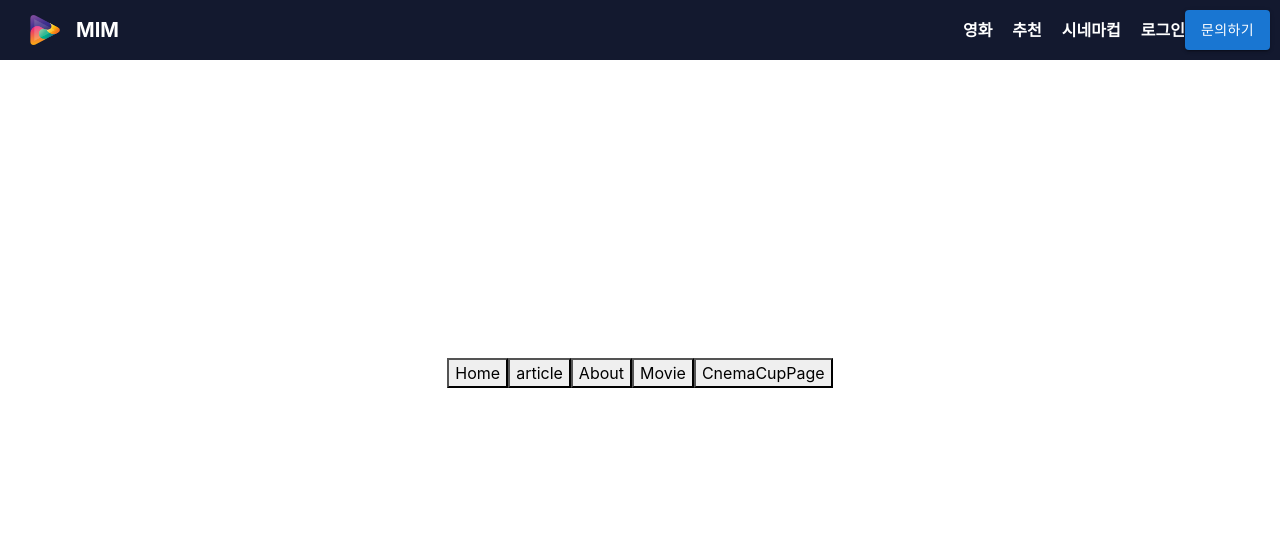
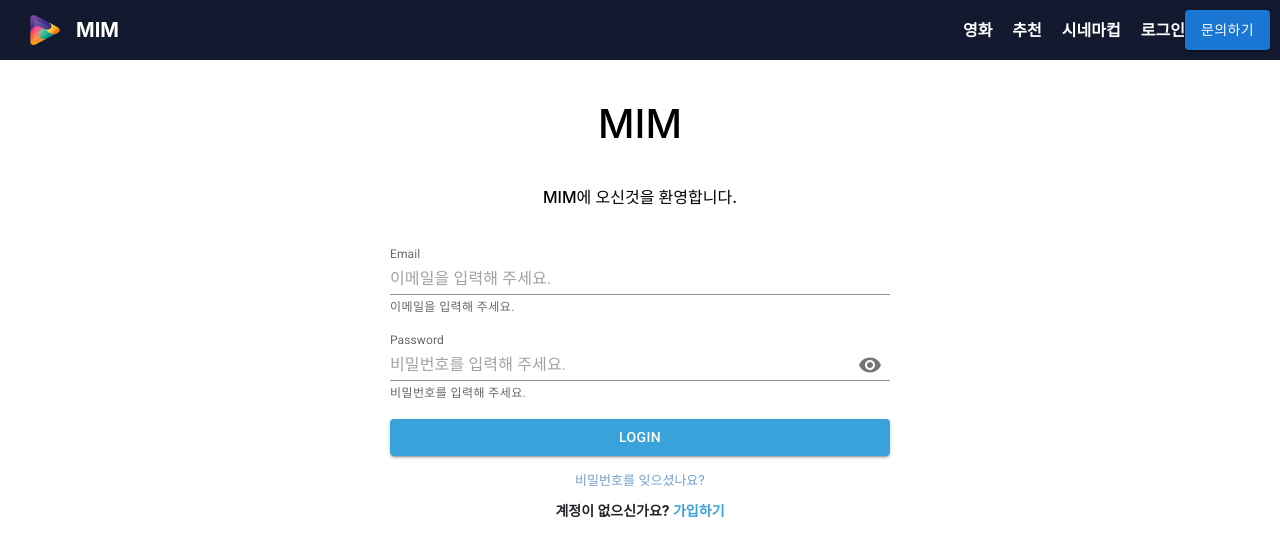
Before and after one commit to latebloomers/MovieInMine_Frontend, a React (Create React App) app: page /users/login in a window 1280 px wide. Shown: the top 556 px of the page. Built offline with nearby package versions, Linux system fonts and the light colour scheme; some icons are missing.

Commit message:
init: project upload

```diff
--- a/src/components/common/Header.tsx
+++ b/src/components/common/Header.tsx
@@ -55,7 +55,7 @@ const Header = () => {
             <PageLink to="/article">영화</PageLink>
             <PageLink to="/about">추천</PageLink>
             <PageLink to="/users/sign_in">시네마컵</PageLink>
-            <PageLink to="/users/sign_in">로그인</PageLink>
+            <PageLink to="/users/login">로그인</PageLink>
             <Button variant="contained">문의하기</Button>
 
 
@@ -71,35 +71,10 @@ const Header = () => {
             <PageLinkMobile to="/article">영화</PageLinkMobile>
             <PageLinkMobile to="/about">추천</PageLinkMobile>
             <PageLinkMobile to="/users/sign_in">시네마컵</PageLinkMobile>
-            <PageLinkMobile to="/users/sign_in">로그인</PageLinkMobile>
+            <PageLinkMobile to="/users/login">로그인</PageLinkMobile>
             <Button variant="contained">문의하기</Button>
         </NavMobile>
       </Container>
-
-      <br/><br/><br/><br/><br/><br/><br/><br/><br/><br/><br/><br/><br/>
-
-
-
-
-      <Test>asd
-        {/* <h4 style={{ color:'#000000' }}>asd</h4> */}
-      </Test>
-        <Link to="/">
-          <button>Home</button>
-        </Link>
-        <Link to="/article">
-          <button>article</button>
-        </Link>
-        <Link to="/about">
-          <button>About</button>
-        </Link>
-        <Link to="/movie">
-          <button>Movie</button>
-        </Link>
-        <Link to="/cnemacup">
-          <button>CnemaCupPage</button>
-        </Link>
-      {/* <Button variant="contained">Hello World</Button> */}
     </>
   );
 }
@@ -107,7 +82,7 @@ const Header = () => {
 export default Header;
 
 const Container = styled.header`
-  position: absolute;
+  position: stiky;
   align-self: center;
   top: 0;
   left: 0;
--- /dev/null
+++ b/src/pages/Login.tsx
@@ -0,0 +1,295 @@
+import React from "react";
+import axios from "axios";
+
+import { useState, useCallback } from "react";
+
+import { Link, Outlet, useNavigate } from "react-router-dom";
+
+/** @jsxImportSource @emotion/react */
+import { css } from "@emotion/react";
+import styled from "@emotion/styled";
+
+import FormControl from "@mui/material/FormControl";
+import FormHelperText from "@mui/material/FormHelperText";
+import Input from "@mui/material/Input";
+import InputLabel from "@mui/material/InputLabel";
+
+import InputAdornment from "@mui/material/InputAdornment";
+import IconButton from "@mui/material/IconButton";
+
+import Visibility from "@mui/icons-material/Visibility";
+import VisibilityOff from "@mui/icons-material/VisibilityOff";
+
+import Button from "@mui/material/Button";
+
+import { createTheme, ThemeProvider } from "@mui/material/styles";
+
+const themeMIM = createTheme({
+  palette: {
+    primary: {
+      // Purple and green play nicely together.
+      main: "#39A2DB",
+      contrastText: "#ffffff",
+    },
+    secondary: {
+      // This is green.A700 as hex.
+      main: "#769FCD",
+    },
+  },
+});
+
+interface State {
+  email: string;
+  password: string;
+  showPassword: boolean;
+}
+
+const Login = () => {
+  const [values, setValues] = React.useState<State>({
+    email: "string",
+    password: "",
+    showPassword: false,
+  });
+
+  const navigate = useNavigate();
+
+  // 유효성 검사
+  const [isEmail, setIsEmail] = useState<boolean>(true);
+  const [isPassword, setIsPassword] = useState<boolean>(true);
+
+  // const router = useRouter();
+
+  //에러메시지 저장
+  const [emailError, setEmailError] =
+    useState<string>("이메일을 입력해 주세요.");
+  const [passwordError, setPasswordError] =
+    useState<string>("비밀번호를 입력해 주세요.");
+
+  // 회원가입 버튼 클릭
+  const onLogin = () => {
+    axios
+      .post("http://hyeokho.me:8080/auth/login", {
+        email: values.email,
+        password: values.password,
+      })
+      .then((res) => {
+        if (res.data.accessToken) {
+          localStorage.setItem("access-token", res.data.accessToken);
+        }
+
+        alert("로그인 되었습니다. :)");
+
+        navigate("/");
+      })
+      .catch((error) => {
+        alert("다시 시도해 주세요.");
+        // console.log(error.message);
+        // console.log(error.response.data.statusCode);
+      });
+  };
+
+  // 이메일 텍스트 필드가 바뀔때 마다 동작
+  const handleChangeEmail = (event: React.ChangeEvent<HTMLInputElement>) => {
+    setValues({
+      ...values,
+      email: event.target.value,
+    });
+
+    const emailRegex =
+      /([\w-.]+)@((\[[0-9]{1,3}\.[0-9]{1,3}\.[0-9]{1,3}\.)|(([\w-]+\.)+))([a-zA-Z]{2,4}|[0-9]{1,3})(\]?)$/;
+    const emailCurrent = event.target.value;
+
+    if (event.target.value === "") {
+      setEmailError("이메일을 입력해 주세요.");
+      setIsEmail(true);
+    } else if (!emailRegex.test(emailCurrent)) {
+      setEmailError("이메일 형식에 맞게 입력해 주세요.");
+      setIsEmail(false);
+    } else {
+      setEmailError("올바른 이메일 형식입니다!");
+      setIsEmail(true);
+    }
+  };
+
+  // 패스워드 텍스트 필드가 바뀔때 마다 동작
+  const handleChangePassword = (event: React.ChangeEvent<HTMLInputElement>) => {
+    setValues({
+      ...values,
+      password: event.target.value,
+    });
+
+    if (event.target.value === "") {
+      setPasswordError("비밀번호를 입력해 주세요.");
+      setIsPassword(true);
+    } else if (event.target.value.length < 8) {
+      setPasswordError("비밀번호는 8자리 이상 입니다.");
+      setIsPassword(false);
+    } else {
+      setPasswordError("8자리 이상 입니다!");
+      setIsPassword(true);
+    }
+  };
+
+  // 패스워드 보기 버튼이 눌릴때마다 동작
+  const handleClickShowPassword = () => {
+    setValues({
+      ...values,
+      showPassword: !values.showPassword,
+    });
+  };
+
+  const handleMouseDownPassword = (
+    event: React.MouseEvent<HTMLButtonElement>
+  ) => {
+    event.preventDefault();
+  };
+
+  return (
+    <Container>
+      <Wrapper>
+        <ThemeProvider theme={themeMIM}>
+          <LoginForm>
+            <LoginHead>MIM</LoginHead>
+            <LoginMsg>MIM에 오신것을 환영합니다.</LoginMsg>
+
+            <LoginInput>
+              <FormControl
+                error={isEmail === true ? false : true}
+                variant="standard"
+                fullWidth
+              >
+                <InputLabel htmlFor="component-helper" shrink>
+                  Email
+                </InputLabel>
+                <Input
+                  id="component-helper-email"
+                  placeholder="이메일을 입력해 주세요."
+                  onChange={handleChangeEmail}
+                  required
+                  aria-describedby="component-helper-text"
+                />
+                <FormHelperText id="component-helper-text">
+                  {emailError}
+                </FormHelperText>
+              </FormControl>
+            </LoginInput>
+
+            <LoginInput>
+              <FormControl
+                error={isPassword === true ? false : true}
+                variant="standard"
+                fullWidth
+              >
+                <InputLabel htmlFor="standard-adornment-password" shrink>
+                  Password
+                </InputLabel>
+                <Input
+                  id="standard-adornment-password"
+                  type={values.showPassword ? "text" : "password"}
+                  value={values.password}
+                  placeholder="비밀번호를 입력해 주세요."
+                  onChange={handleChangePassword}
+                  required
+                  endAdornment={
+                    <InputAdornment position="end">
+                      <IconButton
+                        aria-label="toggle password visibility"
+                        onClick={handleClickShowPassword}
+                        onMouseDown={handleMouseDownPassword}
+                      >
+                        {values.showPassword ? (
+                          <VisibilityOff />
+                        ) : (
+                          <Visibility />
+                        )}
+                      </IconButton>
+                    </InputAdornment>
+                  }
+                />
+                <FormHelperText id="component-helper-text">
+                  {passwordError}
+                </FormHelperText>
+              </FormControl>
+            </LoginInput>
+
+            <LoginInput>
+              <Button
+                // disabled={ (isEmail === true ? false : true) || (isPassword === true ? false : true) }
+                variant="contained"
+                size="medium"
+                fullWidth
+                onClick={onLogin}
+              >
+                Login
+              </Button>
+            </LoginInput>
+
+            <LinkFindPassword to="/signup">
+              비밀번호를 잊으셨나요?
+            </LinkFindPassword>
+            <SignupMsg>
+              계정이 없으신가요?
+              <LinkSignup to="/signup"> 가입하기</LinkSignup>
+            </SignupMsg>
+          </LoginForm>
+        </ThemeProvider>
+      </Wrapper>
+    </Container>
+  );
+};
+
+const Container = styled.div``;
+
+const Wrapper = styled.div`
+  display: flex;
+  justify-content: center;
+`;
+
+const LoginHead = styled.h1`
+  color: #000000;
+  margin: 40px;
+`;
+
+const LoginMsg = styled.h5`
+  color: #000000;
+  margin: 40px;
+  font-size: 16px;
+`;
+
+const LoginForm = styled.div`
+  width: 500px;
+  display: inline-block;
+`;
+
+const LoginInput = styled.div`
+  margin: 15px 0px;
+`;
+
+const LinkFindPassword = styled(Link)`
+  display: block;
+  text-decoration: none;
+  margin: 10px;
+  font-size: 13px;
+  color: #769fcd;
+
+  &:hover {
+    color: #769fcd;
+  }
+`;
+
+const SignupMsg = styled.div`
+  text-decoration: none;
+  font-size: 14px;
+  font-weight: bold;
+`;
+
+const LinkSignup = styled(Link)`
+  text-decoration: none;
+  color: #39a2db;
+
+  &:hover {
+    color: #39a2db;
+  }
+`;
+
+export default Login;
--- a/src/router/Router.tsx
+++ b/src/router/Router.tsx
@@ -7,6 +7,7 @@ import HomePage from "../pages/HomePage";
 import AboutPage from "../pages/AboutPage";
 import MoviePage from "../pages/MoviePage";
 import CnemaCupPage from "../pages/CnemaCupPage";
+import Login from "../pages/Login";
 
 const Router = () => {
   // const HomePage: React.FC = () => {
@@ -18,6 +19,7 @@ const Router = () => {
         <Route path="/about" element={<AboutPage />} />
         <Route path="/movie" element={<MoviePage />} />
         <Route path="/cnemacup" element={<CnemaCupPage />} />
+        <Route path="/users/login" element={<Login />} />
       </Routes>
 
   );
```
Also changed, not shown: package.json (+4 -3 lines), 2 other files (tests, documents, lock files or other folders).
